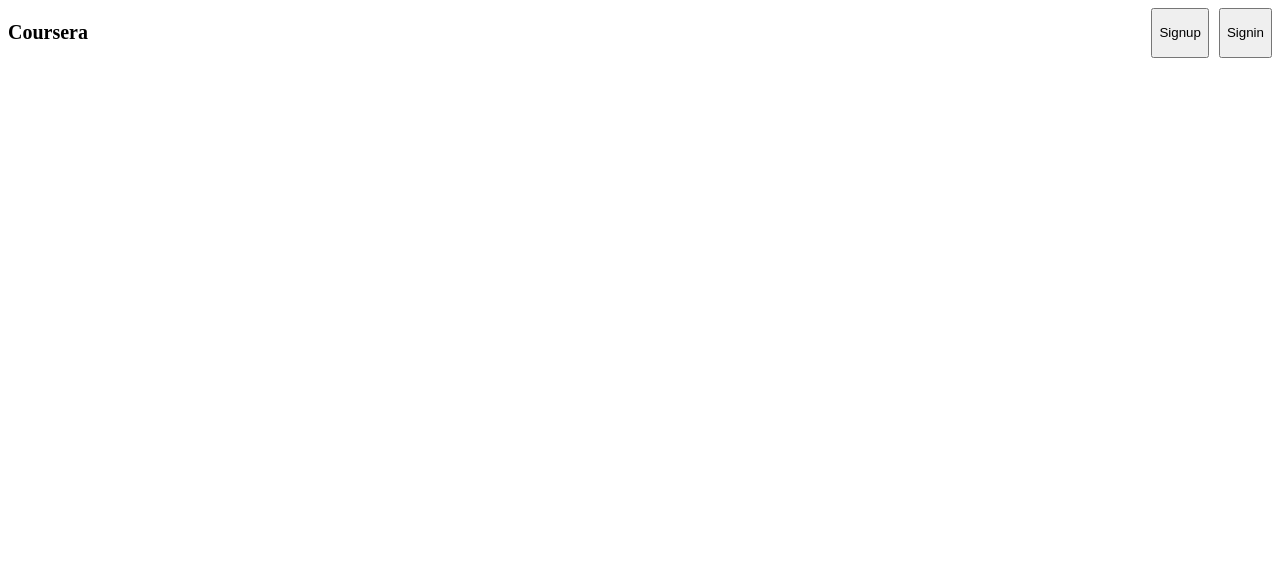
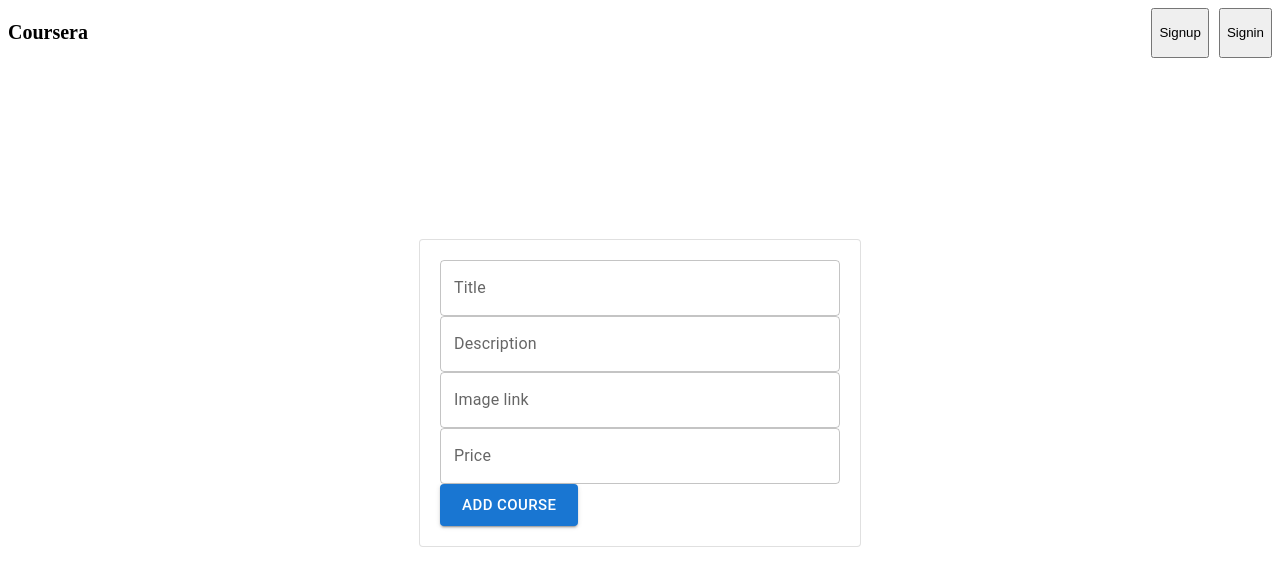
Before and after one commit to Sejal99/Dashboard, a React (Vite) app in the folder admin/: page /courses in a window 1280 px wide. Shown: the top 586 px of the page. Built offline with nearby package versions, Linux system fonts and the light colour scheme.

Commit message:
new commit

```diff
--- /dev/null
+++ b/admin/config.js
@@ -0,0 +1 @@
+export const BASE_URL = 'http://localhost:3000'
--- a/admin/src/App.jsx
+++ b/admin/src/App.jsx
@@ -4,6 +4,8 @@ import React from 'react'
 import Navbar from './Components/Navbar'
 import Signin from './Components/Signin';
 import Signup from './Components/Signup';
+import AddCourse from './Components/AddCourse';
+
 
 const App = () => {
   return (
@@ -13,6 +15,8 @@ const App = () => {
         <Routes>
         <Route path={"/signin"} element={<Signin />} />
         <Route path={"/signup"} element={<Signup />} />
+        <Route path={"/courses"} element={<AddCourse />} />
+
         </Routes>
       </Router>
 
--- /dev/null
+++ b/admin/src/Components/AddCourse.jsx
@@ -0,0 +1,91 @@
+import { Card, TextField,Button } from "@mui/material";
+import React, { useState } from "react";
+import axios from "axios";
+import { BASE_URL } from '../../config';
+
+const AddCourse = () => {
+    const [title, setTitle]=useState("");
+    const [description, setDescription]=useState("");
+    const [price, setPrice]=useState(0);
+    const [image, setImage]=useState("");
+
+
+    return <div
+    style={{display: "flex",
+    justifyContent: "center",
+    minHeight: "80vh",
+    flexDirection: "column"}}>
+
+        <div
+         style={{display: "flex",
+         justifyContent: "center"}}>
+
+            <Card
+            variant={"outlined"}
+            style={{width: 400, padding: 20, marginTop: 30, height: "100%"}}>
+
+
+                <TextField
+                    onClick={(e)=>{
+                        setTitle(e.target.value);
+                    }}
+
+                    fullWidth={true}
+                    label="Title"
+                    variant="outlined"
+                />
+
+                <TextField
+                      onClick={(e)=>{
+                        setDescription(e.target.value);
+                    }}
+
+                    fullWidth={true}
+                    label="Description"
+                    variant="outlined"
+                />
+
+                <TextField
+                      onClick={(e)=>{
+                        setImage(e.target.value);
+                    }}
+
+                    fullWidth={true}
+                    label="Image link"
+                    variant="outlined"
+                />
+
+                <TextField
+
+                 onClick={(e)=>{
+                    setPrice(e.target.value);
+                }}
+                    fullWidth={true}
+                    label="Price"
+                    variant="outlined"
+                />
+
+                <Button
+                    size={"large"}
+                    variant="contained"
+                    onClick={async () => {
+                        await axios.post(`${BASE_URL}/admin/courses`, {
+                            title: title,
+                                description: description,
+                                imageLink: image,
+                                published: true,
+                                price
+                        }, {
+                            headers: {
+                                "Authorization": "Bearer " + localStorage.getItem("token")
+                            }
+                        });
+                        alert("Added course!");
+                    }}
+                > Add course</Button>
+            </Card>
+        </div>
+    </div>
+}
+
+export default AddCourse;
--- a/admin/src/Components/Signin.jsx
+++ b/admin/src/Components/Signin.jsx
@@ -3,6 +3,7 @@ import axios from 'axios'
 import Button from '@mui/material/Button';
 import TextField from "@mui/material/TextField";
 import {Card, Typography} from "@mui/material";
+import { BASE_URL } from '../../config';
 
 const Signin = () => {
     const [email,setEmail]=useState('')
@@ -23,12 +24,15 @@ const Signin = () => {
                   Welcome Back! Sign in below
                   </Typography>
               </div>
+
+
           <div style={{display: "flex", justifyContent: "center"}}>
-              <Card varint={"outlined"} style={{width: 400, padding: 20}}>
+
+              <Card variant={"outlined"} style={{width: 400, padding: 20}}>
                   <TextField
-                      onChange={(evant11) => {
-                          let elemt = evant11.target;
-                          setEmail(elemt.value);
+                      onChange={(e) => {
+
+                          setEmail(e.target.value);
                       }}
                       fullWidth={true}
                       label="Email"
@@ -64,11 +68,11 @@ const Signin = () => {
 
                           localStorage.setItem("token", data.token);
                           // window.location = "/"
-                          setUser({
-                              userEmail: email,
-                              isLoading: false
-                          })
-                          navigate("/courses")
+                        //   setUser({
+                        //       userEmail: email,
+                        //       isLoading: false
+                        //   })
+                        //   navigate("/courses")
                       }}
 
                   > Signin</Button>
--- a/admin/src/Components/Signup.jsx
+++ b/admin/src/Components/Signup.jsx
@@ -3,6 +3,8 @@ import axios from 'axios'
 import Button from '@mui/material/Button';
 import TextField from "@mui/material/TextField";
 import {Card, Typography} from "@mui/material";
+import { BASE_URL } from '../../config';
+
 
 const Signup = () => {
     const [email,setEmail]=useState('')
@@ -54,8 +56,8 @@ const Signup = () => {
                 let data = response.data;
                 localStorage.setItem("token", data.token);
                 // window.location = "/"
-                setUser({userEmail: email, isLoading: false})
-                navigate("/courses")
+                // setUser({userEmail: email, isLoading: false})
+                // navigate("/courses")
             }}
 
         > Signup</Button>
```
